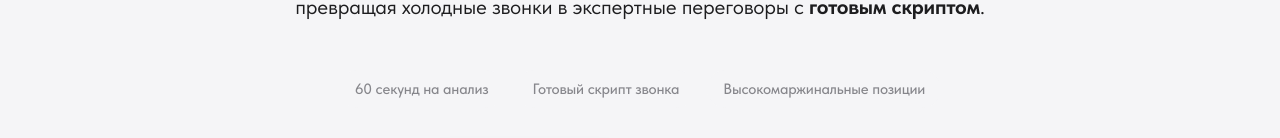
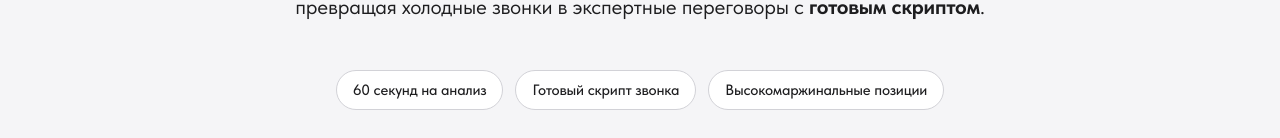
Before and after one commit to AndrewKosobokov/company-analyzer, a Next.js app: page / in a window 1280 px wide. Shown: the part 374-512 px from the top of the page. Built offline with nearby package versions, Linux system fonts and the light colour scheme; no server answers.

Commit message:
improve homepage pills style

```diff
--- a/components/HomePage.tsx
+++ b/components/HomePage.tsx
@@ -59,10 +59,11 @@ export default function HomePage() {
                 alignItems: 'center',
                 gap: '8px',
                 padding: '8px 16px',
-                background: 'var(--background-secondary)',
+                background: 'var(--background-primary)',
+                border: '1px solid var(--border-color)',
                 borderRadius: '100px',
                 fontSize: '15px',
-                color: 'var(--text-secondary)',
+                color: 'var(--text-primary)',
                 fontWeight: 500
               }}
             >
```
